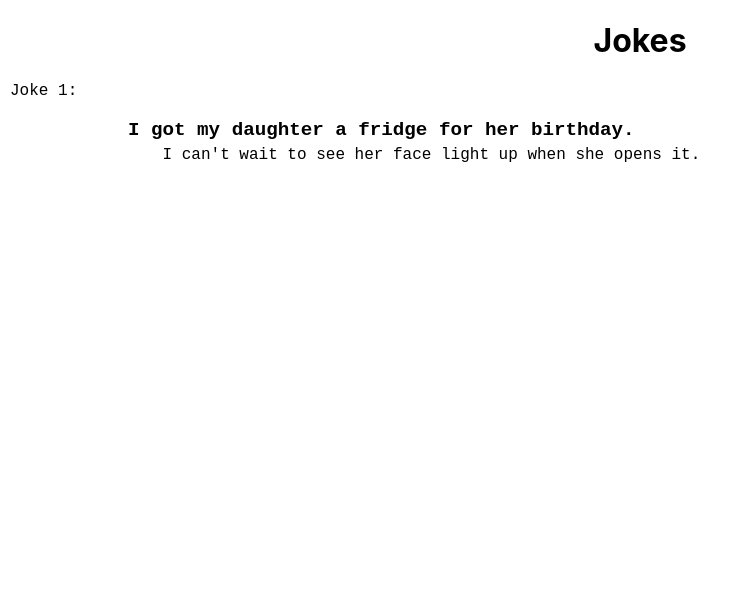
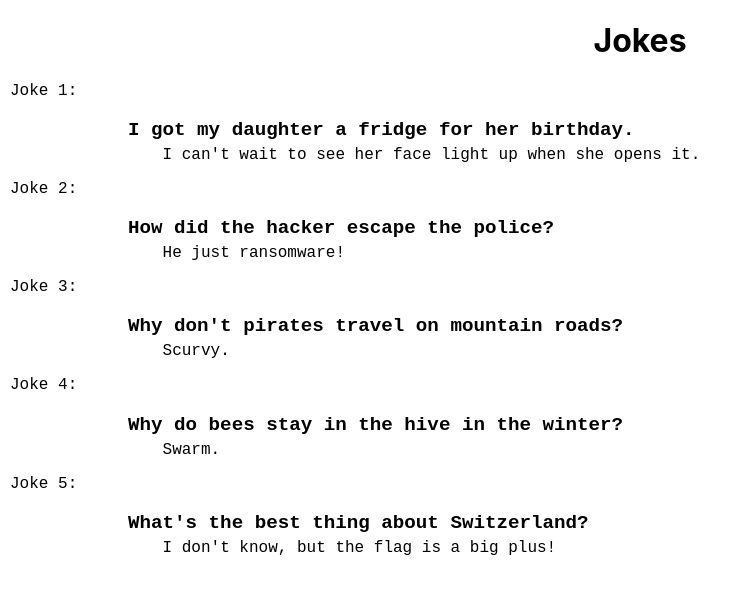
Before and after one commit to saivishnu725/props-practice-react_jokes, a React (Create React App) app: page / in a window 1280 px wide. Shown: the top 594 px of the page, without its empty margins (0-749 px from the left). Built offline with nearby package versions, Linux system fonts and the light colour scheme.

Commit message:
added all 5 jokes

```diff
--- a/src/App.js
+++ b/src/App.js
@@ -5,10 +5,35 @@
   return (
     <div>
       <h1 className="center"> Jokes </h1>
+
       <Joke
         number="1"
         setup="I got my daughter a fridge for her birthday."
         punchline="I can't wait to see her face light up when she opens it."
+      />
+
+      <Joke
+        number="2"
+        setup="How did the hacker escape the police?"
+        punchline="He just ransomware!"
+      />
+
+      <Joke
+        number="3"
+        setup="Why don't pirates travel on mountain roads?"
+        punchline="Scurvy."
+      />
+
+      <Joke
+        number="4"
+        setup="Why do bees stay in the hive in the winter?"
+        punchline="Swarm."
+      />
+
+      <Joke
+        number="5"
+        setup="What's the best thing about Switzerland?"
+        punchline="I don't know, but the flag is a big plus!"
       />
     </div>
   );
```
